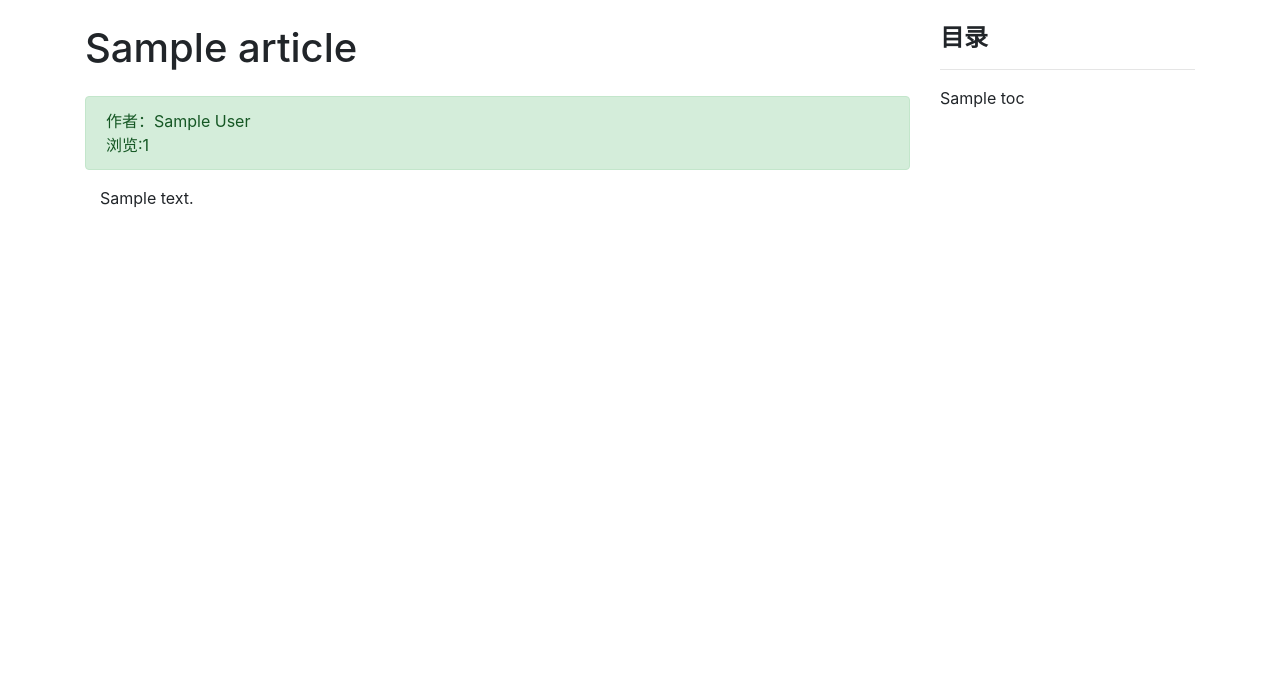
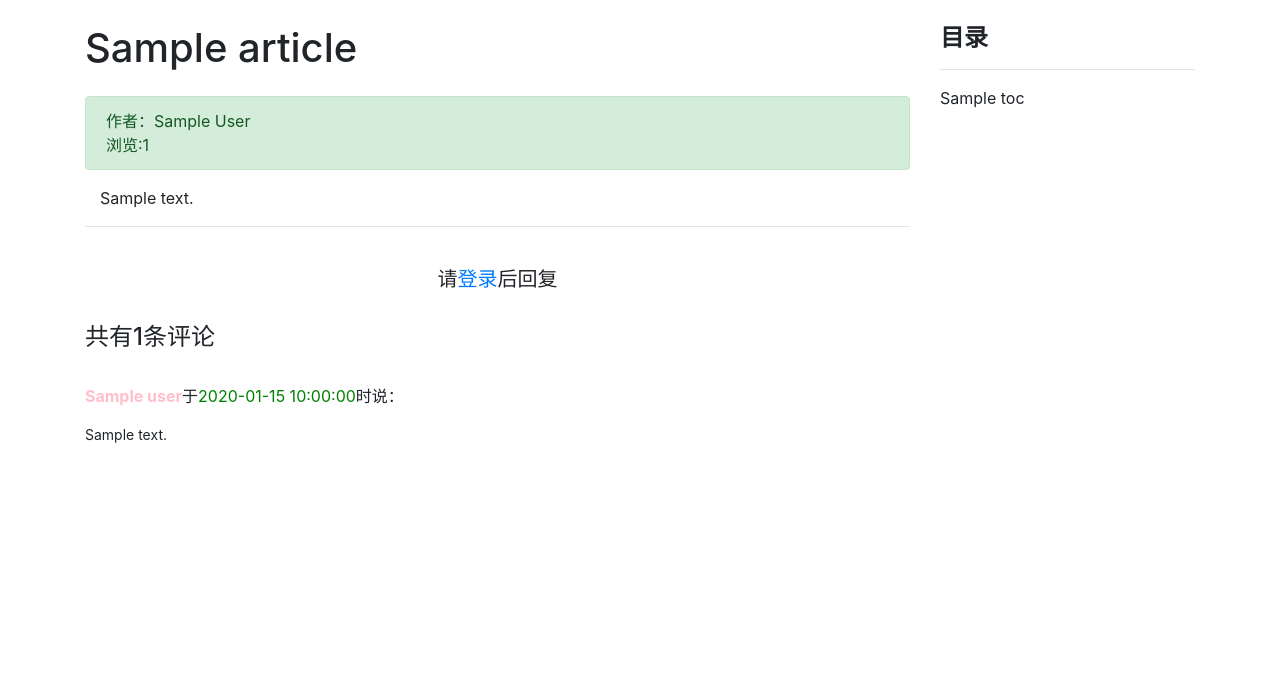
Before and after one commit to daiyuzz/my_blog, a Django app: template templates/article/detail.html in a window 1280 px wide. Shown: the part 56-741 px from the top of the page. Run offline with Django 3.2, Linux system fonts and the light colour scheme; the template is opened without the code that fills it: most values are stand-ins (such as "Sample title", 1, 10 or a date in 2020); some libraries are stand-ins or nearby versions.

Commit message:
发表评论

```diff
--- a/article/models.py
+++ b/article/models.py
@@ -3,13 +3,13 @@ from django.db import models
 from django.contrib.auth.models import User
 # timezone用来处理时间相关的事务
 from django.utils import timezone
+from django.urls import reverse
 
 
 # Create your models here.
 
 # 博客文章数据模型
 class ArticlePost(models.Model):
-
     # 文章作者，指定on_delete删除方式
     author = models.ForeignKey(User, on_delete=models.CASCADE)
 
@@ -37,3 +37,7 @@ class ArticlePost(models.Model):
     # 函数 __str__定义当调用对象的str()方法时返回的值
     def __str__(self):
         return self.title
+
+    # 获取文章地址
+    def get_absolute_url(self):
+        return reverse('article:article_detail', args=[self.id])
--- a/article/views.py
+++ b/article/views.py
@@ -8,6 +8,7 @@ from .forms import ArticlePostForm
 from django.contrib.auth.decorators import login_required
 from django.core.paginator import Paginator
 from django.db.models import Q
+from comment.models import Comment
 
 
 # Create your views here.
@@ -52,6 +53,9 @@ def article_list(request):
 def article_detail(request, id):
     # 取出响应文章
     article = ArticlePost.objects.get(id=id)
+    # 取出文章的评论[filter()可以取出满足条件的多个对象，get()只能取一个]
+    comments = Comment.objects.filter(article=id)
+
     # 浏览量+1
     article.total_views += 1
     article.save(update_fields=['total_views'])
@@ -67,7 +71,7 @@ def article_detail(request, id):
         ])
     article.body = md.convert(article.body)
     # 需要传递给模板对象,新增md.toc对象
-    context = {'article': article, 'toc': md.toc}
+    context = {'article': article, 'toc': md.toc, 'comments': comments}
     return render(request, 'article/detail.html', context)
 
 
--- a/my_blog/settings.py
+++ b/my_blog/settings.py
@@ -38,6 +38,7 @@ INSTALLED_APPS = [
     'article',
     'userprofile',
     'password_reset',
+    'comment',
 ]
 
 MIDDLEWARE = [
@@ -102,7 +103,7 @@ AUTH_PASSWORD_VALIDATORS = [
 
 LANGUAGE_CODE = 'en-us'
 
-TIME_ZONE = 'UTC'
+TIME_ZONE = 'Asia/Shanghai'
 
 USE_I18N = True
 
--- a/my_blog/urls.py
+++ b/my_blog/urls.py
@@ -23,6 +23,7 @@ urlpatterns = [
     path('article/', include('article.urls', namespace='article')),
     path('userprofile/', include('userprofile.urls', namespace='userprofile')),
     path('password-reset/', include('password_reset.urls')),
+    path('comment/',include('comment.urls',namespace='comment')),
 ]
 
 urlpatterns += static(settings.MEDIA_URL, document_root=settings.MEDIA_ROOT)
--- a/templates/article/detail.html
+++ b/templates/article/detail.html
@@ -26,6 +26,38 @@
                 <div class="col-12">
                     <p>{{ article.body | safe }}</p>
                 </div>
+                <!-- 发表评论-->
+                <hr>
+                {% if user.is_authenticated %}
+                    <div>
+                        <form action="{% url 'comment:post_comment' article.id %}" method="POST">
+                            {% csrf_token %}
+                            <div class="form-group">
+                                <label for="body"><strong>我也要发言:</strong></label>
+                                <textarea type="text" class="form-control" id="body" name="body" rows="2"></textarea>
+                            </div>
+                            <!-- 提交按钮-->
+                            <button type="submit" class="btn btn-primary">发送</button>
+                        </form>
+                    </div>
+                    <br>
+                {% else %}
+                    <br>
+                    <h5 class="row justify-content-center">请<a href="{% url 'userprofile:login' %}">登录</a>后回复</h5>
+                    <br>
+                {% endif %}
+
+                <!-- 显示评论-->
+                <h4>共有{{ comments.count }}条评论</h4>
+                <div>
+                    {% for comment in comments %}
+                        <br>
+                        <p><strong style="color: pink">{{ comment.user }}</strong>于<span
+                                style="color: green">{{ comment.created | date:"Y-m-d H:i:s" }}</span>时说：</p>
+                        <pre style="font-family: inherit;">{{ comment.body }}</pre>
+                    {% endfor %}
+
+                </div>
             </div>
             <!-- 新增的目录-->
             <div class="col-3 mt-4">
```
Also changed, not shown: comment/forms.py (added, +7 -0 lines), comment/urls.py (added, +9 -0 lines), db.sqlite3. Lines whose indentation alone changed are shown as unchanged.
